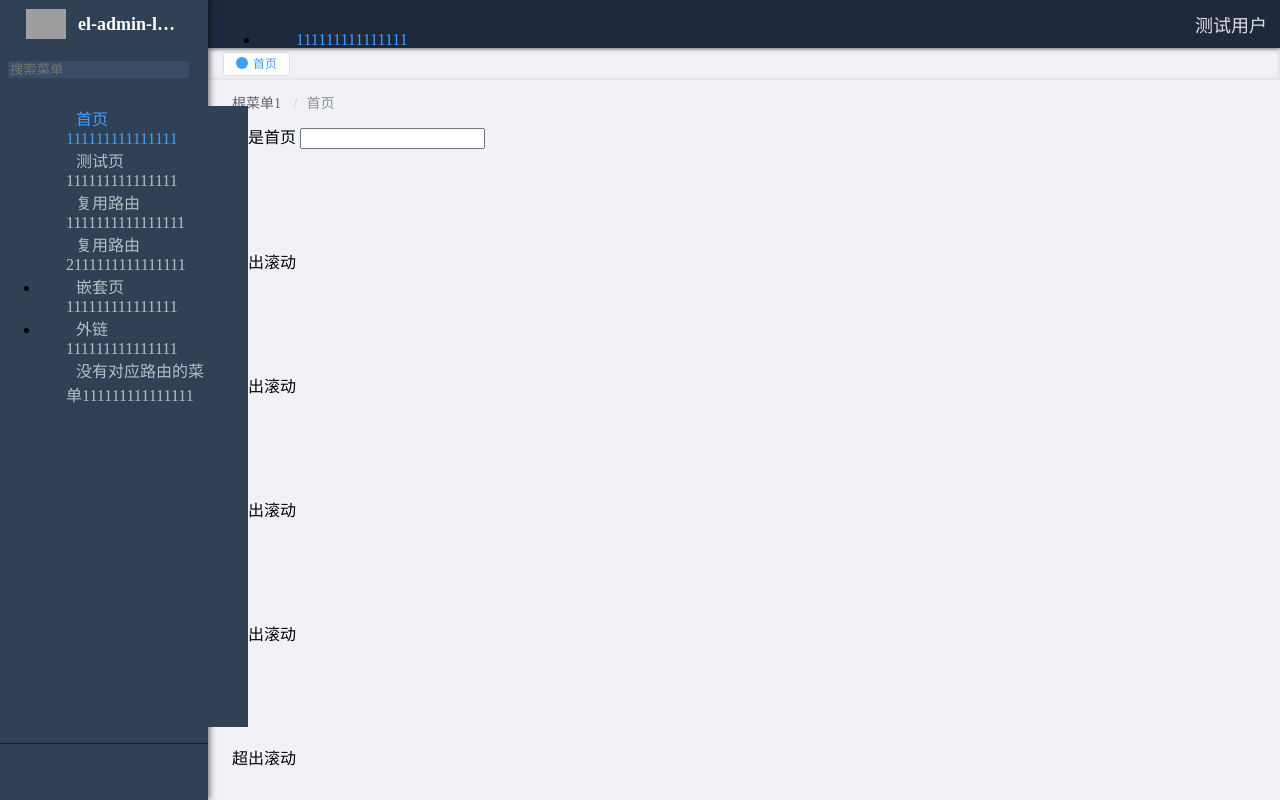
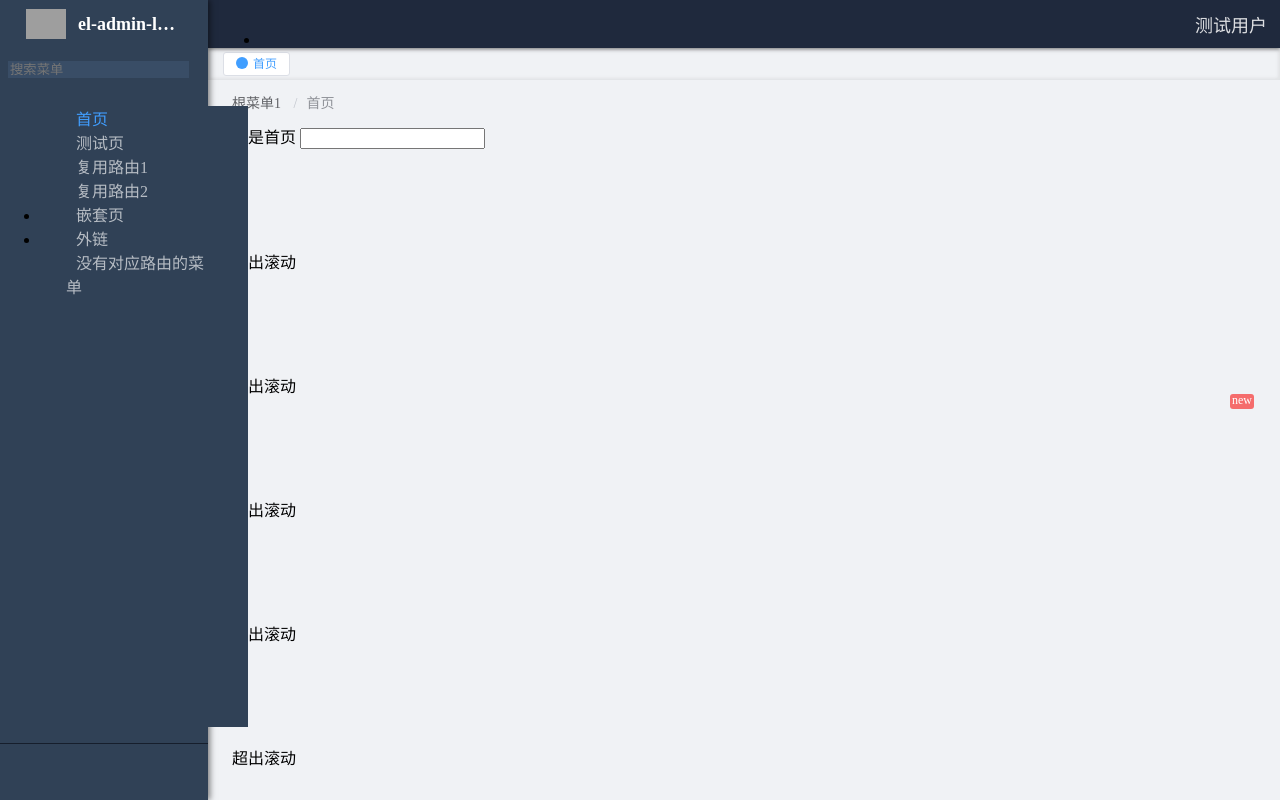
Before and after one commit to toesbieya/el-admin-layout, a Vue app: page /#/index in a window 1280 px wide. Built offline with nearby package versions, Linux system fonts and the light colour scheme; grey boxes are pictures that could not be loaded.

Commit message:
示例更新

```diff
--- a/example/layout/index.vue
+++ b/example/layout/index.vue
@@ -6,7 +6,8 @@
         :menu-item-content-renderer="menuItemContentRenderer"
     >
         <template v-slot:menuItemContent="{menu, context}">
-            <span>{{ menu.meta.title }}111111111111111</span>
+            <span>{{ menu.meta.title }}</span>
+            <span v-if="menu.meta.title === '首页'" class="menu-tag menu-tag--danger">new</span>
         </template>
     </el-admin-layout>
 </template>
--- a/example/layout/style.scss
+++ b/example/layout/style.scss
@@ -3,3 +3,40 @@
 
 @import "./component/Footer/style";
 @import "./component/SettingDrawer/style";
+
+.menu-tag {
+    position: absolute;
+    top: calc(50% - #{$--font-size-extra-small / 2});
+    padding: 0 2px 3px 2px;
+    font-size: $--font-size-extra-small;
+    line-height: $--font-size-extra-small;
+    border-radius: 3px;
+
+    &--danger {
+        color: $--color-white;
+        background-color: $--color-danger;
+    }
+}
+
+//对menu-tag的right的一些设置
+.el-menu {
+    &--vertical {
+        .el-menu-item > .menu-tag {
+            right: $menu-padding;
+        }
+
+        .el-submenu__title > .menu-tag {
+            right: $menu-padding + 12px;
+        }
+    }
+
+    &--horizontal {
+        .el-menu-item > .menu-tag {
+            right: 10px;
+        }
+
+        .el-submenu__title > .menu-tag {
+            right: 10px + 12px;
+        }
+    }
+}
```
